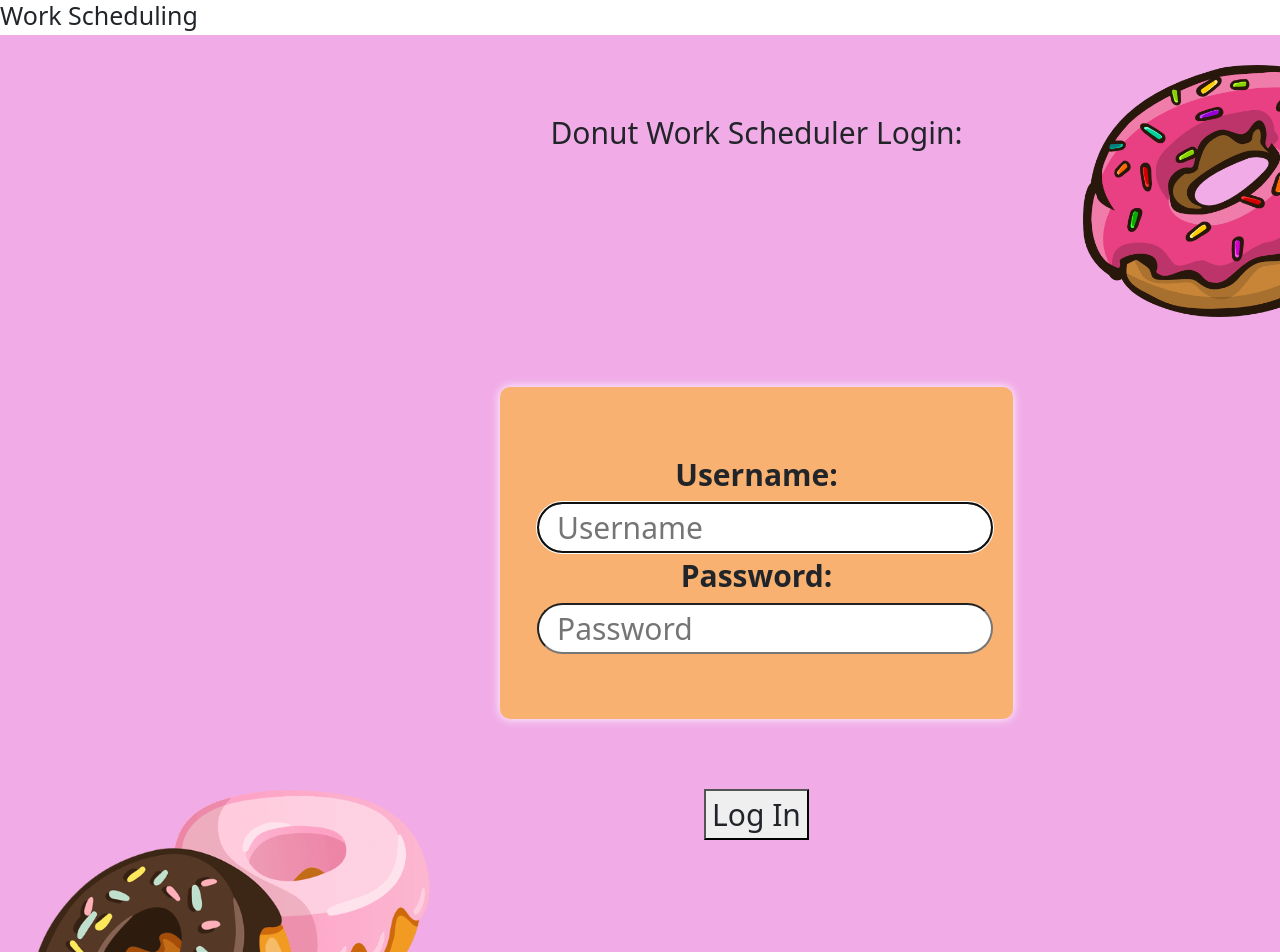
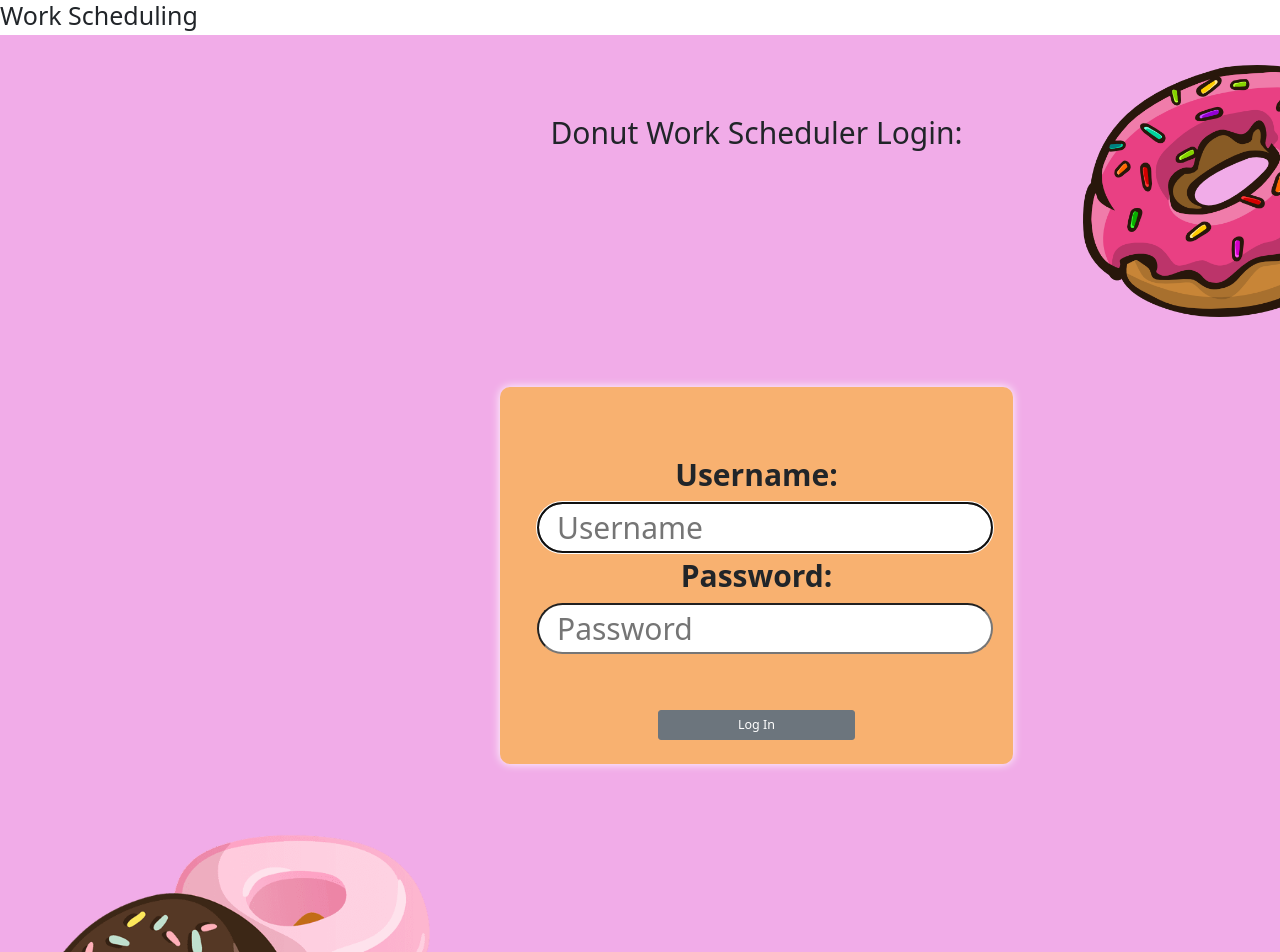
Before and after one commit to jadaforde/WorkSchedulerFrontend, an Angular app: page /loginscreen in a window 1280 px wide. Shown: the top 952 px of the page. Built offline with nearby package versions, Linux system fonts and the light colour scheme.

Commit message:
changed login button

```diff
--- a/src/app/components/loginscreen/loginscreen.component.html
+++ b/src/app/components/loginscreen/loginscreen.component.html
@@ -16,12 +16,13 @@
             <input class="logintextbox" type='password' placeholder='Password' [(ngModel)]='password' name='password' (keydown.enter)='login()'/>
         </div>
         <br>
+        <div><button class="btn btn-secondary  btn-lg col-5 " active data-toggle="button" aria-pressed="false" autocomplete="off" (click)='login()'>Log In</button></div>
     </div>
     <div class="grid-item"></div>
 
     <div class="grid-item"><img src = "../../../assets/twoDonut.png.png" class="two-donut"></div>
     <div class="grid-item">
-        <div><button (click)='login()'>Log In</button></div>
+
         <div class='invalid-login-prompt' *ngIf='showInvalidLoginPrompt'>
             <p>Could not log in; invalid username and/or password.</p>
         </div>
```
Also changed, not shown: src/app/components/loginscreen/loginscreen.component.css (line endings or trailing spaces).
